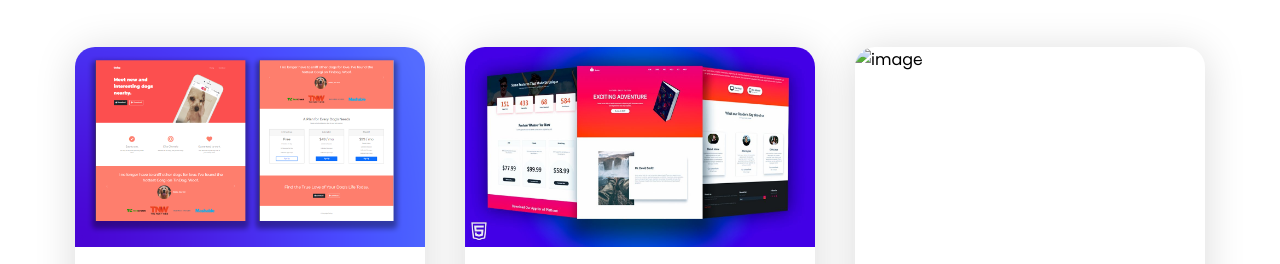
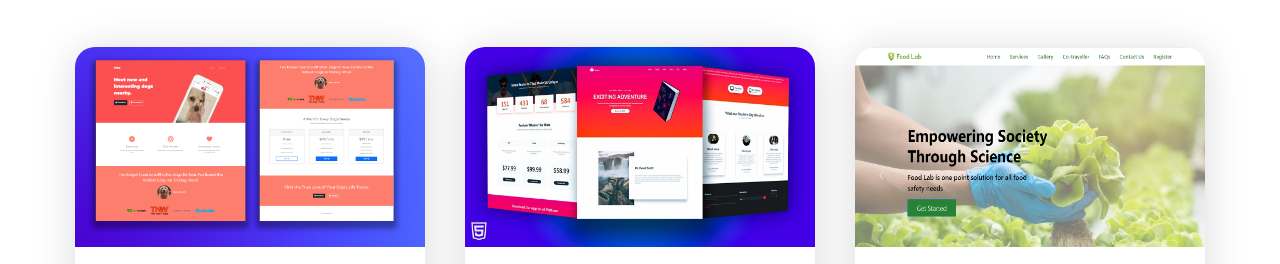
Before and after one commit to gauravsharmatheofficial/Projects, a plain HTML site: page index.html in a window 1280 px wide. Shown: the part 101-365 px from the top of the page. Drawn offline with Linux system fonts and the light colour scheme.

Commit message:
Update index.html

```diff
--- a/index.html
+++ b/index.html
@@ -81,7 +81,7 @@
 
  <div class="card">
                 <div class="image">
-                    <img class="ss" src="./Images/Screenshot3.png" alt="image">
+                    <img class="ss" src="./Images/Screenshot_25.png" alt="image">
                 </div>
                 <div class="content">
                     <p>3. Landing Page</p>
```
